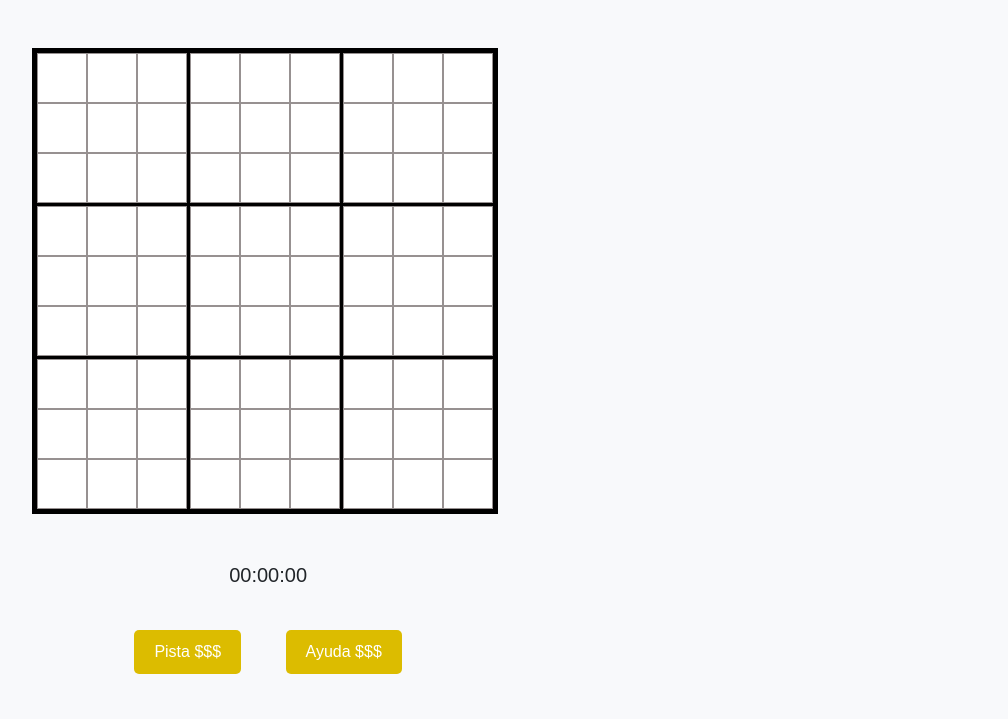
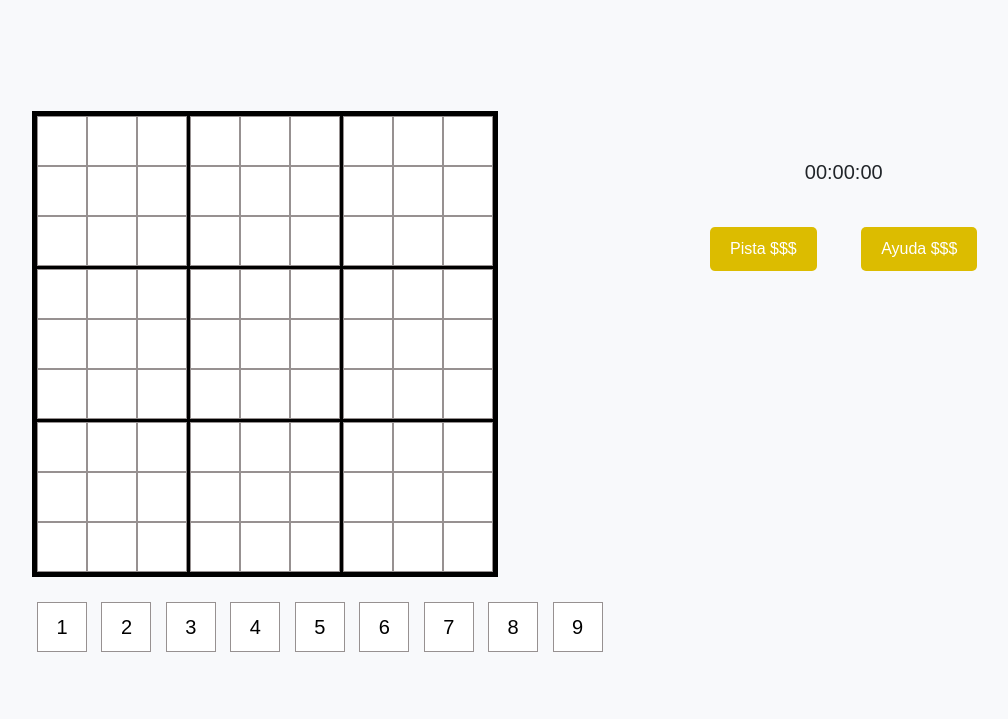
Before and after one commit to LeonardoVilte/Sudoku, a Spring app: page /thymeleaf/juego in a window 1280 px wide. Shown: the part 56-775 px from the top of the page, without its empty margins (50-1058 px from the left). Run offline with Thymeleaf, Linux system fonts and the light colour scheme; the template is opened without the code that fills it, so the values that code supplies are empty; some libraries are stand-ins or nearby versions.

Commit message:
agregando teclado numerico

```diff
--- a/src/main/webapp/WEB-INF/views/thymeleaf/juego.html
+++ b/src/main/webapp/WEB-INF/views/thymeleaf/juego.html
@@ -20,7 +20,7 @@
         </nav>
     </header>
 
-
+<div class="ctn-principal">
     <div id="contenedor-sudoku">
         <table>
             <tbody id="tablero-sudoku">
@@ -28,12 +28,26 @@
             </tbody>
         </table>
     </div>
+    <div id="teclado-numeric">
+        <button class="tecla">1</button>
+        <button class="tecla">2</button>
+        <button class="tecla">3</button>
+        <button class="tecla">4</button>
+        <button class="tecla">5</button>
+        <button class="tecla">6</button>
+        <button class="tecla">7</button>
+        <button class="tecla">8</button>
+        <button class="tecla">9</button>
+    </div>
+</div>
     <div class="timer-container">
         <div class="timer">00:00:00</div>
         <button class="button" onclick="pista()">Pista $$$</button>
         <button class="button" onclick="ayuda()">Ayuda $$$</button>
     </div>
+
 </main>
+
 </body>
     <script type="text/javascript" th:src="@{webjars/bootstrap/5.2.0/js/bootstrap.min.js}"></script>
     <script th:src="@{/js/tablero.js}"></script>
--- a/src/main/webapp/resources/core/css/juegoSudokuEstilos.css
+++ b/src/main/webapp/resources/core/css/juegoSudokuEstilos.css
@@ -30,6 +30,7 @@
 }
 
 .contenedor-sudoku{
+    flex-direction: row;
     margin-top: 20px;
     display: flex;
     justify-content: center;
@@ -57,3 +58,22 @@
 input{
     outline: none;
 }
+#teclado-numeric {
+    margin-top: 20px;
+    display:inline-block;
+}
+
+.tecla {
+    width: 50px;
+    height: 50px;
+    font-size: 20px;
+    margin: 5px;
+    border: 1px solid #979191;
+    background-color: #ffffff;
+    cursor: pointer;
+    transition: all 0.3s ease-in-out;
+}
+
+.tecla:hover {
+    background-color: #f0f0f0;
+}
--- a/src/main/webapp/resources/core/css/main.css
+++ b/src/main/webapp/resources/core/css/main.css
@@ -23,8 +23,6 @@
 }
 .container {
     display: flex;
-    flex-direction:column;
-    align-items: flex-start;
 }
 .sudoku-container {
     display: inline-block;
```
